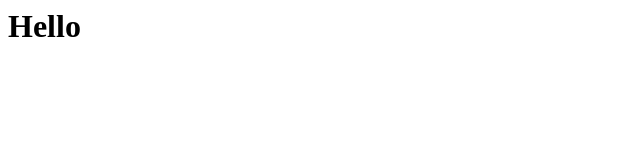
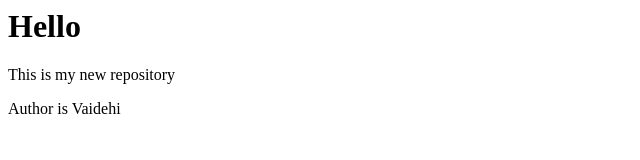
Before and after one commit to Vaidehi1205/Vaidehi, a plain HTML site: page index.html in a window 1280 px wide. Shown: the whole page, without its empty margins (0-640 px from the left). Drawn offline with Linux system fonts and the light colour scheme.

Commit message:
New lines added to index.html

```diff
--- a/index.html
+++ b/index.html
@@ -2,5 +2,7 @@
     <head></head>
     <body>
     <h1>Hello</h1>
+    <p>This is my new repository</p>
+    <p>Author is Vaidehi</p>
     </body>
 </html>
```
